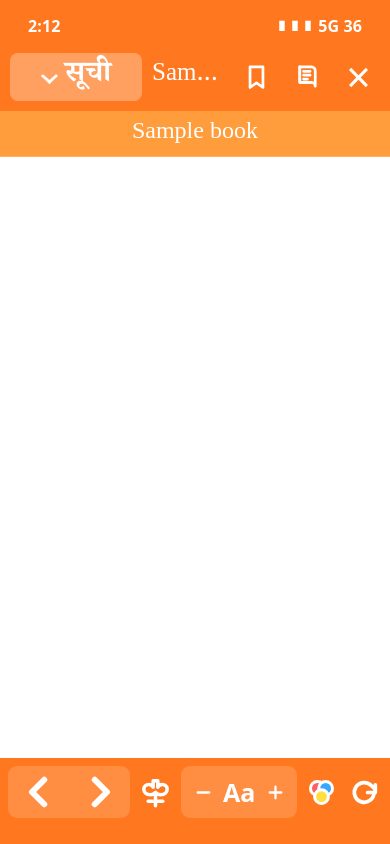
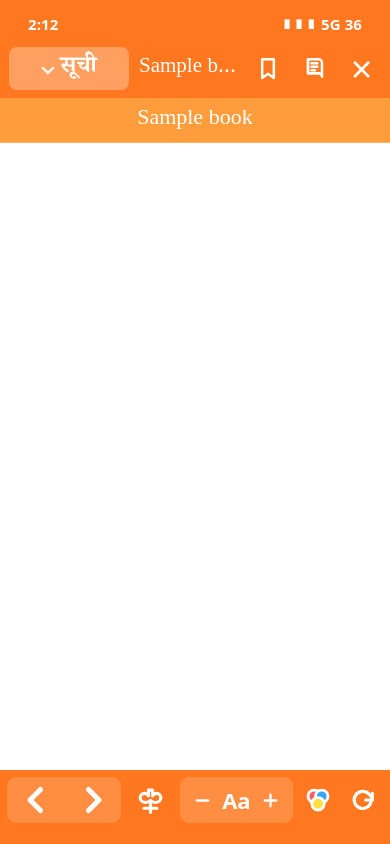
Before and after one commit to sanjay1994singh/ebook, a Django app: page /ebooks/content/books/1/read/ in a window 390 px wide. Run offline with Django 5.2, Linux system fonts and the light colour scheme; tables that the repository leaves empty hold one stand-in row (values such as "Sample post"); parts of the project's set-up code (start-up, migrations or seed data) failed here and were passed over.

Commit message:
Tune mobile reader proportions

```diff
--- a/ebook_reader/static/ebook_reader/content_reader.css
+++ b/ebook_reader/static/ebook_reader/content_reader.css
@@ -17,48 +17,48 @@ body[data-theme=sepia]{--bg:#e5dac4;--paper:#fbf1dc;--ink:#4b3524}body[data-them
 
 /* Mobile Geeta-Seva style reader chrome */
 @media(max-width:650px){
-  :root{--chrome-h:156px;--footer-h:86px}
+  :root{--chrome-h:142px;--footer-h:74px}
   html,body{height:100%;overflow:hidden}
   body{background:#fff;display:flex;flex-direction:column;font-family:BookDevanagari,serif}
   .reader-chrome{background:var(--accent);border-bottom-left-radius:0;border-bottom-right-radius:0;box-shadow:none;color:#fff}
-  .reader-statusbar{height:44px;display:flex;align-items:center;justify-content:space-between;padding:8px 28px 0;font-family:system-ui,sans-serif;font-weight:800;font-size:16px;letter-spacing:.1px}
-  .reader-topbar{height:67px;padding:5px 10px 7px;gap:8px;display:flex;align-items:center}
-  .index-picker{flex:0 0 auto;width:132px;height:48px}
-  .index-picker select{width:132px;height:48px;border:0;border-radius:8px;background:rgba(255,255,255,.16);color:transparent;padding:0}
-  .index-picker:before{content:'⌄ सूची';height:48px;border-radius:8px;background:rgba(255,255,255,.16);font-family:BookDevanagari,serif;font-size:29px;font-weight:700;line-height:1;color:#fff;display:flex;align-items:center;justify-content:center;gap:4px}
+  .reader-statusbar{height:40px;display:flex;align-items:center;justify-content:space-between;padding:8px 28px 0;font-family:system-ui,sans-serif;font-weight:800;font-size:15px;letter-spacing:.1px}
+  .reader-topbar{height:58px;padding:4px 9px 6px;gap:8px;display:flex;align-items:center}
+  .index-picker{flex:0 0 auto;width:120px;height:43px}
+  .index-picker select{width:120px;height:43px;border:0;border-radius:8px;background:rgba(255,255,255,.16);color:transparent;padding:0}
+  .index-picker:before{content:'⌄ सूची';height:43px;border-radius:8px;background:rgba(255,255,255,.16);font-family:BookDevanagari,serif;font-size:23px;font-weight:700;line-height:1;color:#fff;display:flex;align-items:center;justify-content:center;gap:4px}
   .book-title{flex:1;min-width:0;text-align:center;padding:0 2px}
   .book-title small{display:none}
-  .book-title strong{display:block;font-family:BookDevanagari,serif;font-size:25px;font-weight:500;line-height:48px;color:#fff;white-space:nowrap;overflow:hidden;text-overflow:ellipsis}
-  .icon-button{width:43px;height:48px;padding:0;border:0;background:transparent;color:#fff;font-size:38px;display:inline-flex;align-items:center;justify-content:center}
-  .icon-button svg{width:31px;height:31px;stroke-width:2.1}
-  #close-reader{font-family:system-ui,sans-serif;font-size:43px;font-weight:300;line-height:1}
-  .current-title{height:45px;background:var(--accent-soft);padding:8px 12px 6px;font-family:BookDevanagari,serif;font-size:24px;font-weight:500;line-height:31px;color:#fff;white-space:nowrap;overflow:hidden;text-overflow:ellipsis;text-align:center}
+  .book-title strong{display:block;font-family:BookDevanagari,serif;font-size:21px;font-weight:500;line-height:43px;color:#fff;white-space:nowrap;overflow:hidden;text-overflow:ellipsis}
+  .icon-button{width:39px;height:43px;padding:0;border:0;background:transparent;color:#fff;font-size:33px;display:inline-flex;align-items:center;justify-content:center}
+  .icon-button svg{width:28px;height:28px;stroke-width:2.1}
+  #close-reader{font-family:system-ui,sans-serif;font-size:38px;font-weight:300;line-height:1}
+  .current-title{height:44px;background:var(--accent-soft);padding:8px 12px 6px;font-family:BookDevanagari,serif;font-size:22px;font-weight:500;line-height:31px;color:#fff;white-space:nowrap;overflow:hidden;text-overflow:ellipsis;text-align:center}
   .navigation{display:none}
   #status{position:absolute;left:0;right:0;top:calc(var(--chrome-h) + ((100vh - var(--chrome-h) - var(--footer-h)) / 2) - 22px);z-index:3;min-height:44px;padding:0;background:transparent;color:transparent;pointer-events:none}
   #status.loading{display:flex;align-items:center;justify-content:center;color:transparent}
-  #status.loading:before{content:'';width:42px;height:42px;border:4px solid #ffd1aa;border-top-color:var(--accent);border-radius:50%;animation:readerSpin .75s linear infinite}
+  #status.loading:before{content:'';width:36px;height:36px;border:4px solid #ffd1aa;border-top-color:var(--accent);border-radius:50%;animation:readerSpin .75s linear infinite}
   .workspace{flex:1 1 auto;min-height:0;width:100%;max-width:none;margin:0;padding:0;background:#fff;overflow:hidden}
   .workspace h2{display:none}
   .content-pane{height:100%;min-height:0}
   #page-host{height:calc(100vh - var(--chrome-h) - var(--footer-h));max-height:none;min-height:0;width:100%;overflow:auto;border:0;background:#fff;padding:0;overscroll-behavior:contain}
   .paper{box-shadow:none;margin:0 auto;background:#fff}
   .paper svg{width:100%;height:auto}
-  .flow-paper{width:100%;max-width:none;min-height:100%;padding:34px 27px 112px;background:#fff;font-family:BookDevanagari,serif;font-size:34px!important;line-height:1.72;color:#26211f}
+  .flow-paper{width:100%;max-width:none;min-height:100%;padding:34px 34px 96px;background:#fff;font-family:BookDevanagari,serif;font-size:28px!important;line-height:1.68;color:#26211f}
   .flow-line{margin:0 0 .56em;text-align:justify;white-space:normal;overflow-wrap:normal;word-break:normal}
   .flow-line:first-child,.flow-line:nth-child(2){text-align:center}
-  .reader-footer{height:var(--footer-h);padding:8px 8px calc(10px + env(safe-area-inset-bottom));gap:8px;background:var(--accent);color:#fff;display:flex;align-items:flex-start;justify-content:space-between}
-  .reader-footer button,.footer-zoom,.theme-control select{border:0;background:rgba(255,255,255,.16);color:#fff;border-radius:9px;font-weight:800;min-height:52px}
-  .footer-nav{height:52px;display:flex;gap:0;background:rgba(255,255,255,.16);border-radius:9px;overflow:hidden;flex:0 0 122px}
-  .footer-nav button{width:61px;height:52px;font-size:0;padding:0;display:flex;align-items:center;justify-content:center;background:transparent;border-radius:0}
-  .footer-nav button svg{width:42px;height:42px;stroke-width:3.4}
-  .footer-symbol{width:58px;height:52px;font-size:0;padding:0;display:flex;align-items:center;justify-content:center;background:transparent!important}
-  .footer-symbol svg{width:35px;height:35px;stroke-width:2.4}
-  .footer-zoom{height:52px;display:flex;align-items:center;gap:7px;padding:5px 9px;font-family:system-ui,sans-serif;font-size:25px;line-height:1;flex:0 0 auto}
+  .reader-footer{height:var(--footer-h);padding:7px 7px calc(8px + env(safe-area-inset-bottom));gap:6px;background:var(--accent);color:#fff;display:flex;align-items:flex-start;justify-content:space-between}
+  .reader-footer button,.footer-zoom,.theme-control select{border:0;background:rgba(255,255,255,.16);color:#fff;border-radius:9px;font-weight:800;min-height:46px}
+  .footer-nav{height:46px;display:flex;gap:0;background:rgba(255,255,255,.16);border-radius:9px;overflow:hidden;flex:0 0 114px}
+  .footer-nav button{width:57px;height:46px;font-size:0;padding:0;display:flex;align-items:center;justify-content:center;background:transparent;border-radius:0}
+  .footer-nav button svg{width:36px;height:36px;stroke-width:3.4}
+  .footer-symbol{width:50px;height:46px;font-size:0;padding:0;display:flex;align-items:center;justify-content:center;background:transparent!important}
+  .footer-symbol svg{width:31px;height:31px;stroke-width:2.4}
+  .footer-zoom{height:46px;display:flex;align-items:center;gap:7px;padding:5px 9px;font-family:system-ui,sans-serif;font-size:22px;line-height:1;flex:0 0 auto}
   .footer-zoom button{width:26px;height:38px;min-height:38px;padding:0;background:transparent;display:flex;align-items:center;justify-content:center}
   .footer-zoom button svg{width:23px;height:23px;stroke-width:2.4}
-  .theme-icon{width:46px;height:52px;min-height:52px;padding:0;display:flex;align-items:center;justify-content:center;background:transparent!important}
-  .theme-icon svg{width:33px;height:33px}
-  #refresh-page{width:48px;height:52px;min-height:52px;padding:0;font-size:0;background:transparent!important;display:flex;align-items:center;justify-content:center}
-  #refresh-page svg{width:37px;height:37px;stroke-width:2.4}
+  .theme-icon{width:41px;height:46px;min-height:46px;padding:0;display:flex;align-items:center;justify-content:center;background:transparent!important}
+  .theme-icon svg{width:30px;height:30px}
+  #refresh-page{width:42px;height:46px;min-height:46px;padding:0;font-size:0;background:transparent!important;display:flex;align-items:center;justify-content:center}
+  #refresh-page svg{width:32px;height:32px;stroke-width:2.4}
   #mode,.theme-control{position:absolute!important;width:1px!important;height:1px!important;opacity:0!important;pointer-events:none!important;overflow:hidden!important}
 }
```
